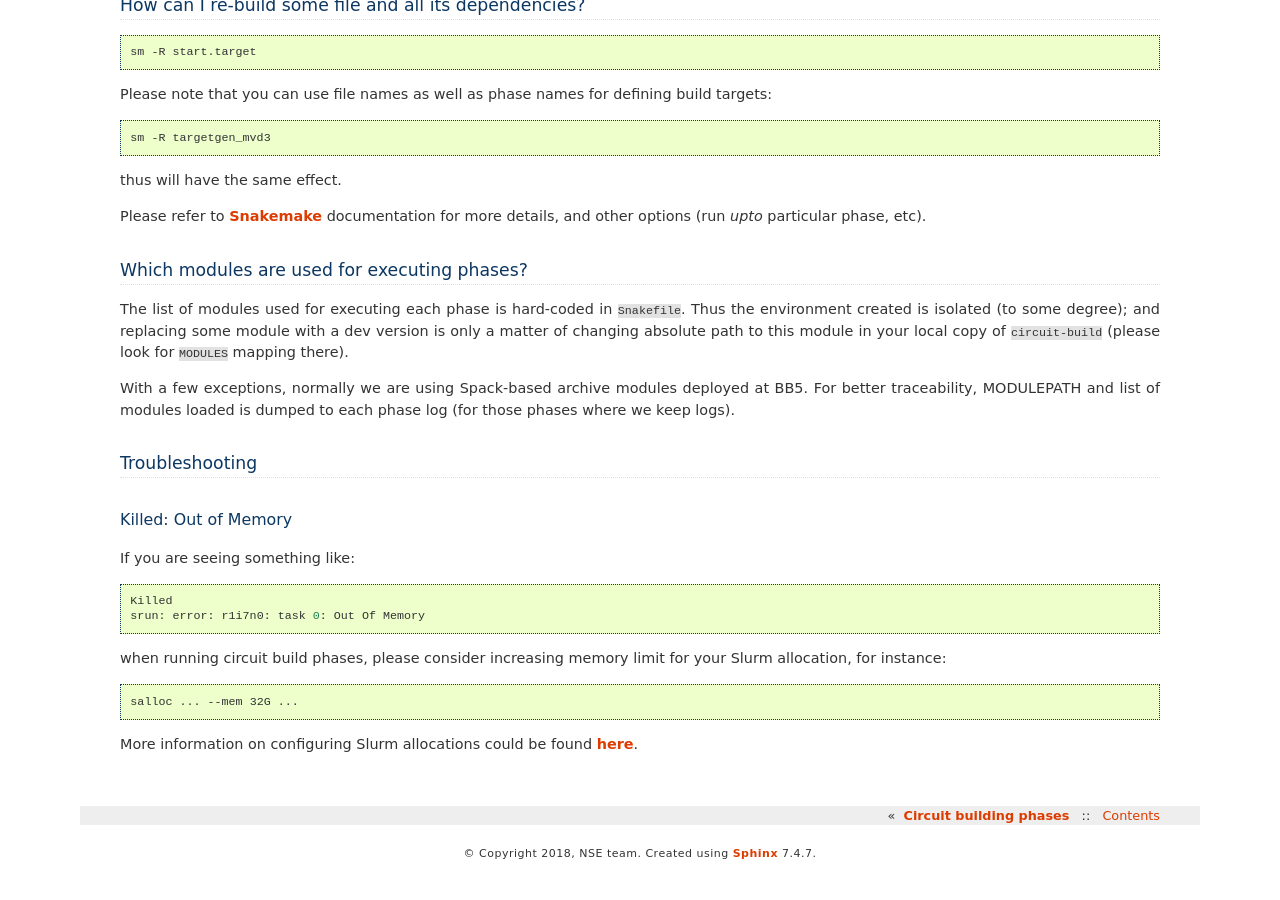
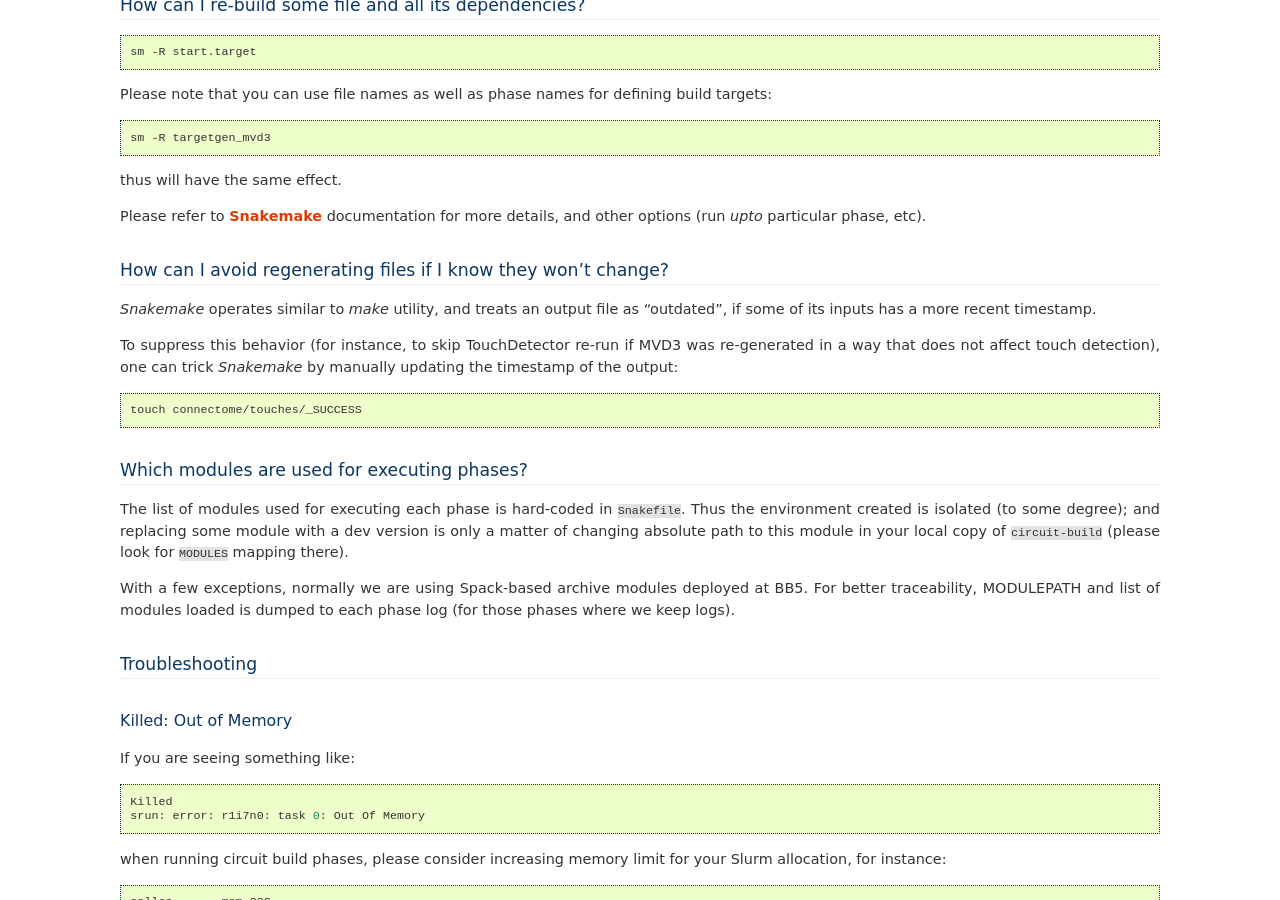
Before and after one commit to BlueBrain/circuit-build, a Sphinx documentation site: the page built from doc/source/faq.rst, in a window 1280 px wide and 900 px high, scrolled down 1313 px. Built offline with Sphinx 7.4.7, drawn with Linux system fonts in a browser that asks for light colours; before the commit the page ends 2183 px from its top, so only the background shows below that.

Commit message:
Some documentation updates
Change-Id: I26a7ee638985b87d448a9384fda165721b4ab147

```diff
--- a/doc/source/faq.rst
+++ b/doc/source/faq.rst
@@ -85,6 +85,17 @@ thus will have the same effect.
 
 Please refer to `Snakemake <http://snakemake.readthedocs.io/en/stable/index.html>`_ documentation for more details, and other options (run *upto* particular phase, etc).
 
+How can I avoid regenerating files if I know they won't change?
+---------------------------------------------------------------
+
+`Snakemake` operates similar to `make` utility, and treats an output file as "outdated", if some of its inputs has a more recent timestamp.
+
+To suppress this behavior (for instance, to skip TouchDetector re-run if MVD3 was re-generated in a way that does not affect touch detection), one can trick `Snakemake` by manually updating the timestamp of the output:
+
+.. code-block:: bash
+
+    touch connectome/touches/_SUCCESS
+
 
 Which modules are used for executing phases?
 --------------------------------------------
--- a/doc/source/phases.rst
+++ b/doc/source/phases.rst
@@ -178,6 +178,12 @@ Detect touches between neurites using `TouchDetector <https://bbpteam.epfl.ch/do
 
         -A <proj> -p prod --constraint=cpu -n<tasks> --time <time>
 
+
+.. warning::
+
+    Unlike nost other phases, ``TouchDetector`` is stateful: i.e., during the run it writes checkpoints to the disk, and automatically resumes from those on restart.
+
+    While it saves a lot of computational time in regular cases when resume from checkpoint is desirable, beware to clean up ``connectome/touches`` folder when you restart `TouchDetector` knowing some input (including `TouchDetector` version itself) has changed.
 
 .. _ref-phase-s2f:
 
```
